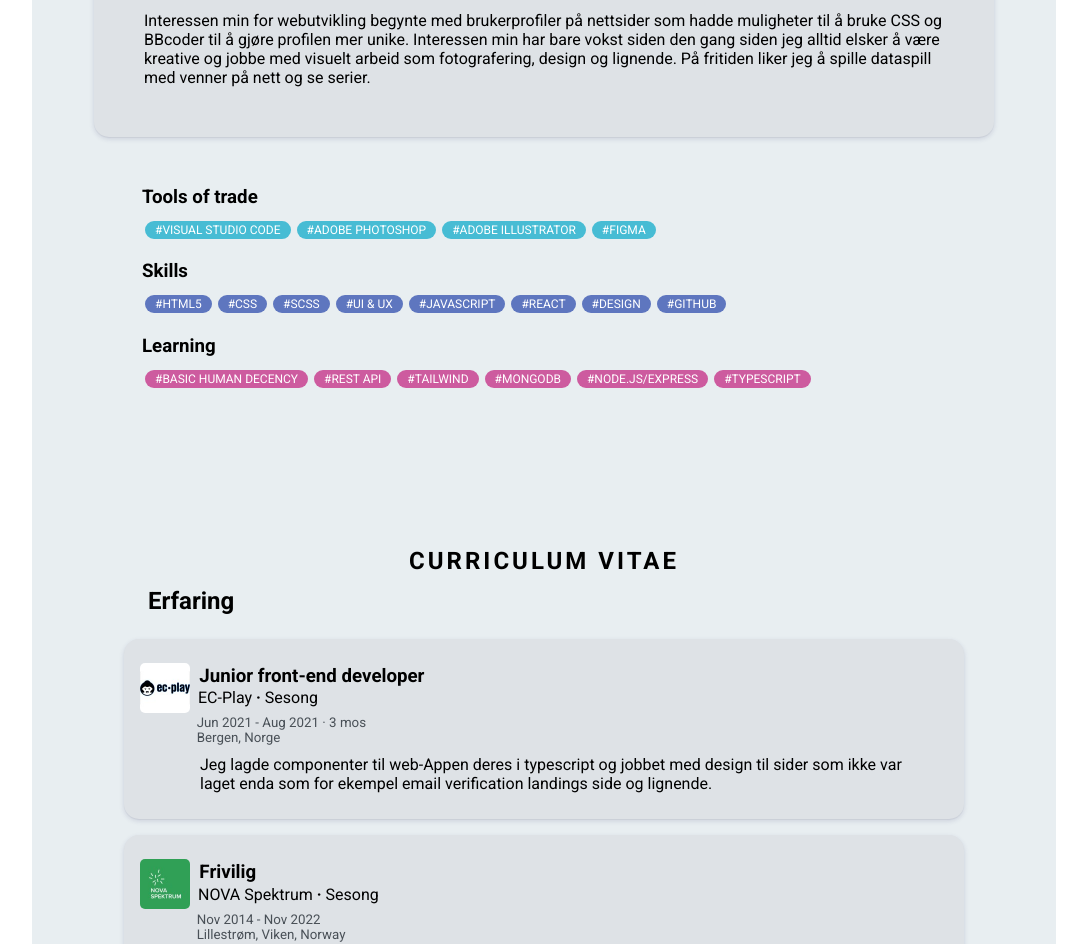
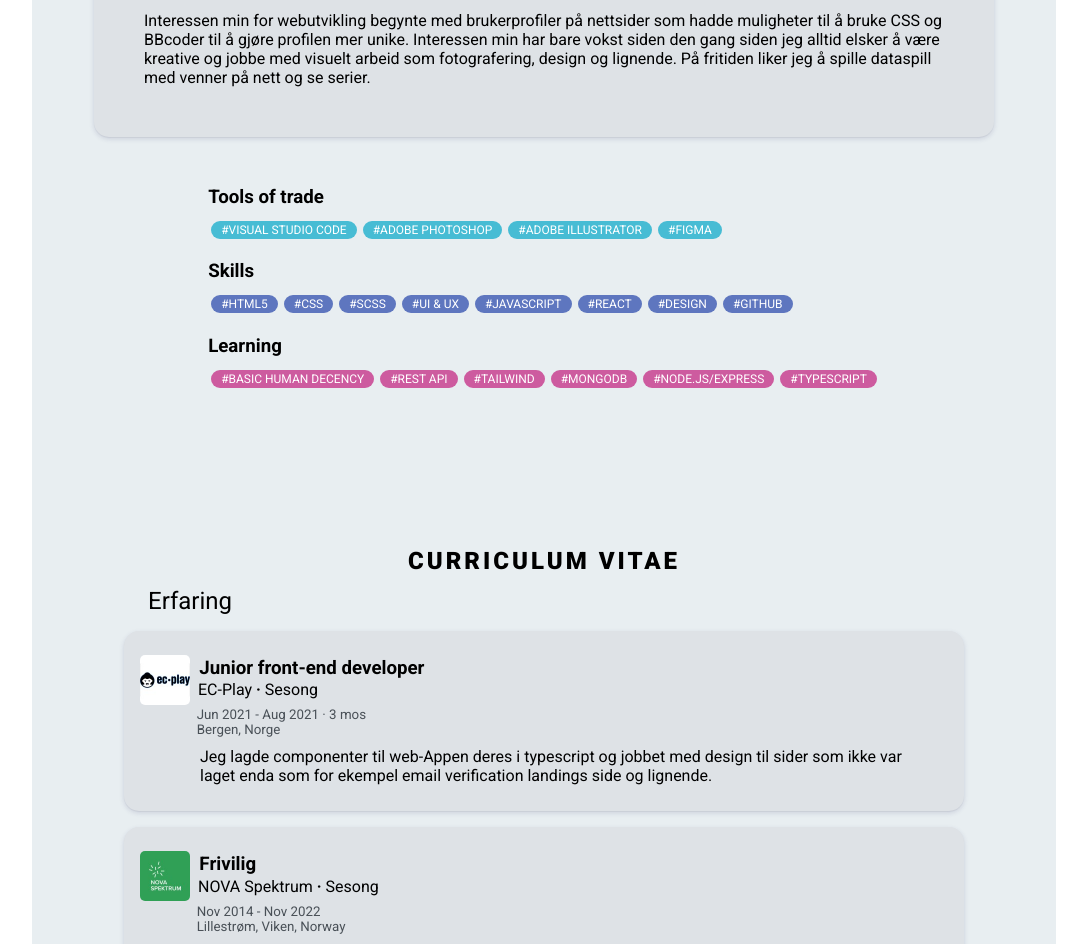
Before and after one commit to H3X-C0DE/Hex-Portfolio, a React (Create React App) app: page / in a window 1280 px wide. Shown: the part 860-1804 px from the top of the page, without its empty margins (96-1183 px from the left). Built offline with nearby package versions, Linux system fonts and the light colour scheme.

Commit message:
fixed minor visual bugs

```diff
--- a/src/Styles/About.css
+++ b/src/Styles/About.css
@@ -22,6 +22,7 @@
   padding: 0.5em;
   width: 100%;
   margin-top: 3.5em;
+  font-weight: 900;
 }
 .pitch {
   padding: 30px;
@@ -50,7 +51,7 @@
 .tag-container {
   /* margin: 18px; */
   /* margin: 0 auto; */
-  margin: 0 5em;
+  margin: 0 auto;
   padding: 30px;
   max-width: 900px;
   border-radius: 15px;
--- a/src/Styles/Cv.css
+++ b/src/Styles/Cv.css
@@ -1,5 +1,6 @@
 .cv-title {
-  margin: 0 1em 1em;
+  margin: 0 1em 0.5em;
+  font-weight: 400;
 }
 
 .cv-container {
@@ -13,7 +14,7 @@
   display: flex;
   padding: 1em;
   border-radius: 15px;
-  margin: 1em 0;
+  margin: 1em 0 auto;
   box-shadow: rgba(50, 50, 105, 0.15) 0px 2px 5px 0px,
     rgba(0, 0, 0, 0.05) 0px 1px 1px 0px;
 }
@@ -54,6 +55,7 @@
 .seeMore-button {
   display: flex;
   justify-content: end;
+  margin: 0.5em;
 }
 
 .seeMore button {
@@ -65,6 +67,6 @@
   font-weight: 700;
   transition: 0.3s;
 }
-.seeMore button:hover {
+.seeMore button:is(:hover, :focus) {
   background-color: var(--body-bg);
 }
```
